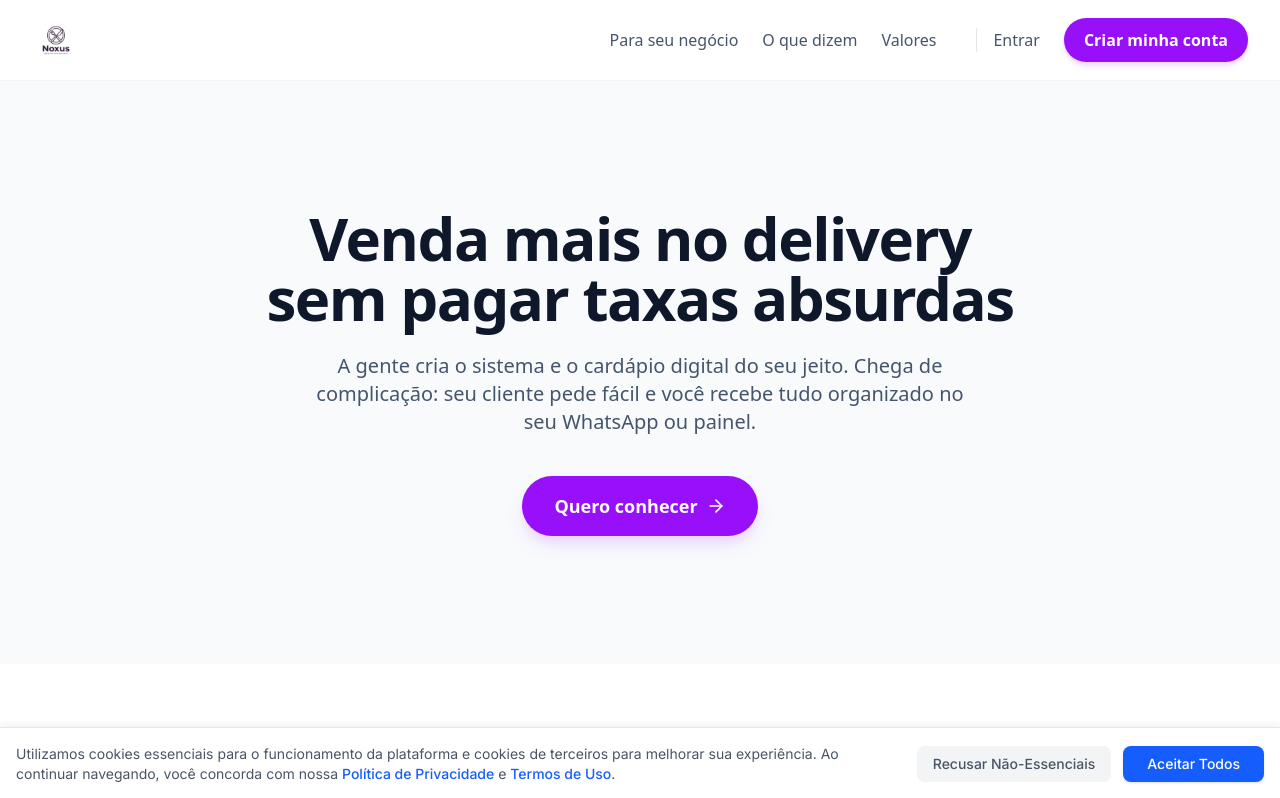
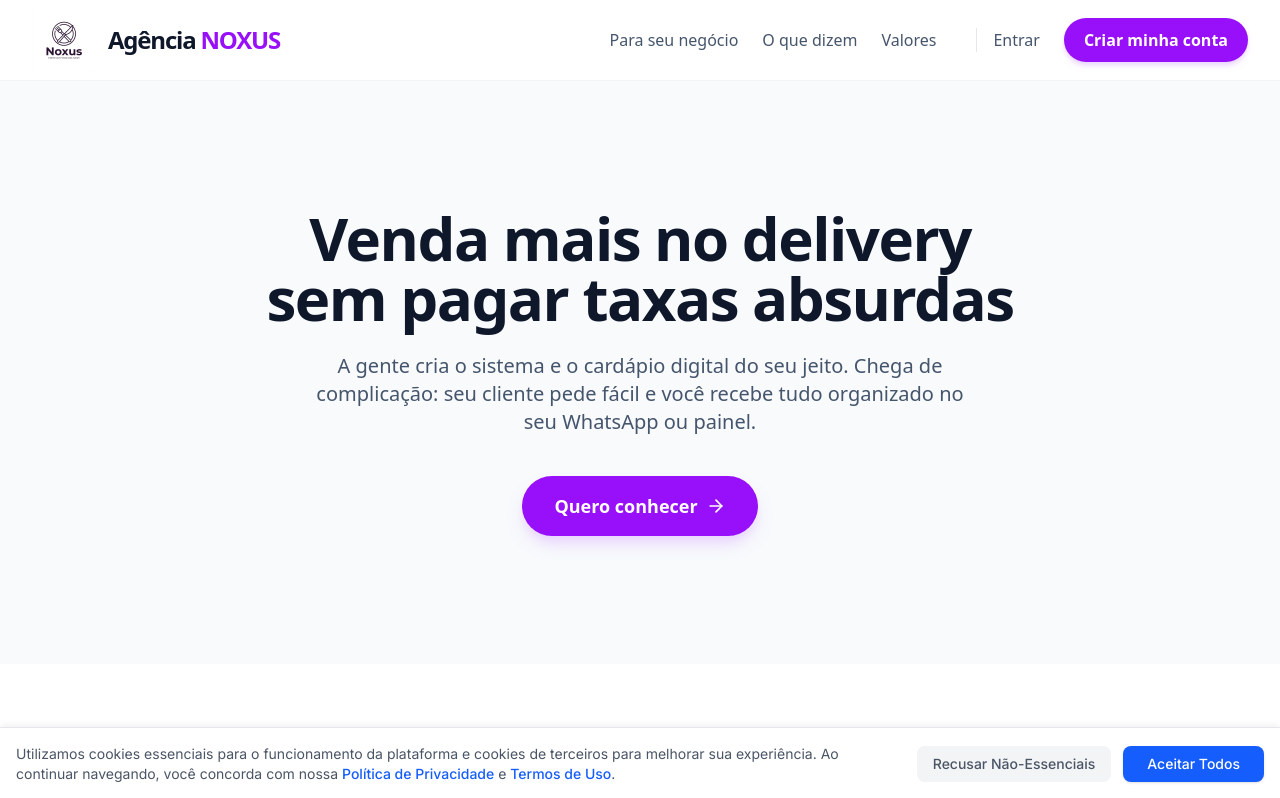
Before and after one commit to LTZER0/NoxusAgencia, a Next.js app: page / in a window 1280 px wide. Shown: the top 798 px of the page. Built offline with nearby package versions, Linux system fonts and the light colour scheme; no server answers.

Commit message:
fix: adjust logo size and restore text

```diff
--- a/src/app/login/page.tsx
+++ b/src/app/login/page.tsx
@@ -47,8 +47,9 @@ export default function Login() {
 
   return (
     <div className="min-h-screen flex flex-col items-center justify-center bg-gray-50 px-4 py-8">
-      <div className="mb-8 flex items-center justify-center">
-        <img src="/noxus-logo.jpg" alt="NOXUS" className="h-16 w-auto mix-blend-multiply" />
+      <div className="mb-8 flex items-center justify-center gap-3">
+        <img src="/noxus-logo.jpg" alt="NOXUS Logo" className="h-20 w-auto mix-blend-multiply" />
+        <span className="text-3xl font-bold text-gray-900">Agência <span className="text-purple-600">Noxus</span></span>
       </div>
 
       <motion.div
--- a/src/app/page.tsx
+++ b/src/app/page.tsx
@@ -93,8 +93,11 @@ export default function Home() {
                 animate={{ opacity: 1, x: 0 }}
                 className="flex items-center"
               >
-                <Link href="/">
-                  <img src="/noxus-logo.jpg" alt="Agência NOXUS" className="h-12 w-auto mix-blend-multiply" />
+                <Link href="/" className="flex items-center gap-3">
+                  <img src="/noxus-logo.jpg" alt="Agência NOXUS" className="h-16 w-auto mix-blend-multiply" />
+                  <span className="text-2xl font-black tracking-tighter text-slate-900 hidden sm:inline">
+                    Agência <span className="text-purple-600">NOXUS</span>
+                  </span>
                 </Link>
               </motion.div>
 
@@ -377,8 +380,11 @@ export default function Home() {
         <div className="max-w-7xl mx-auto px-4 sm:px-6 lg:px-8">
           <div className="grid grid-cols-1 md:grid-cols-4 gap-12 mb-12">
             <div className="md:col-span-2">
-              <div className="flex items-center mb-4">
-                <img src="/noxus-logo.jpg" alt="Agência NOXUS" className="h-12 w-auto mix-blend-multiply" />
+              <div className="flex items-center gap-3 mb-4">
+                <img src="/noxus-logo.jpg" alt="Agência NOXUS" className="h-16 w-auto mix-blend-multiply" />
+                <span className="text-xl font-black tracking-tighter text-slate-900">
+                  Agência <span className="text-purple-600">NOXUS</span>
+                </span>
               </div>
               <p className="text-slate-500 max-w-sm mb-6">
                 Simplificamos o delivery do seu negócio com tecnologia acessível e focada em resultados reais.
--- a/src/app/register/page.tsx
+++ b/src/app/register/page.tsx
@@ -95,8 +95,9 @@ export default function Register() {
 
   return (
     <div className="min-h-screen flex flex-col items-center justify-center bg-gray-50 px-4 py-8">
-      <div className="mb-8 flex items-center justify-center">
-        <img src="/noxus-logo.jpg" alt="NOXUS" className="h-16 w-auto mix-blend-multiply" />
+      <div className="mb-8 flex items-center justify-center gap-3">
+        <img src="/noxus-logo.jpg" alt="NOXUS Logo" className="h-20 w-auto mix-blend-multiply" />
+        <span className="text-3xl font-bold text-gray-900">Agência <span className="text-purple-600">Noxus</span></span>
       </div>
 
       <motion.div
```
